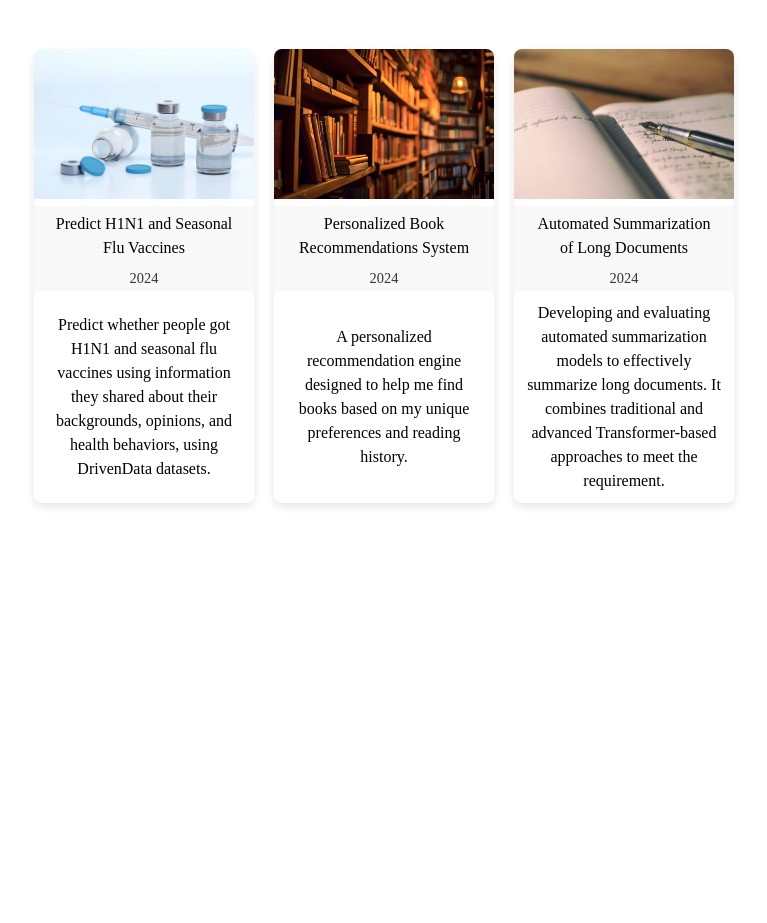
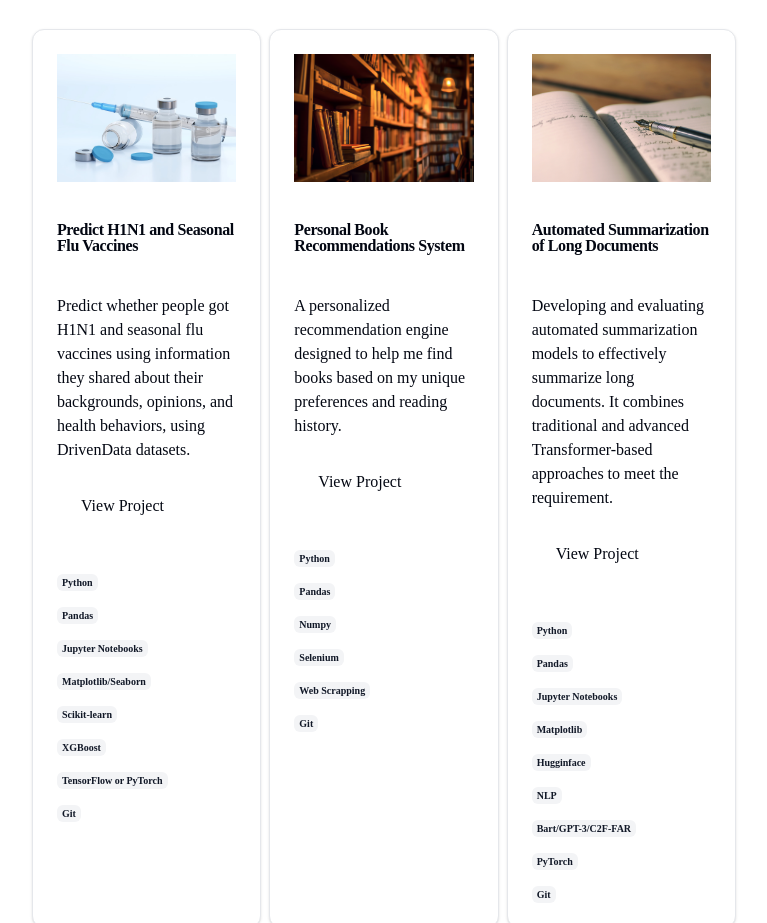
Before and after one commit to koadegno/koadegno.github.io, a plain HTML site: page projects.html in a window 1280 px wide. Shown: the part 235-1158 px from the top of the page, without its empty margins (256-1023 px from the left). Before the commit the page ends 822 px from the top, so only its background shows below. Drawn offline with Linux system fonts and the light colour scheme.

Commit message:
project page with cards project [not finished]

```diff
--- a/assets/script.js
+++ b/assets/script.js
@@ -6,16 +6,58 @@ function loadProjects() {
             const projectsSection = document.getElementById('projects-section');
             data.forEach(project => {
                 const card = document.createElement('div');
-                card.className = 'project-card';
+				card.classList.add("rounded-xl", "border", "bg-card", "text-card-foreground", "shadow", "flex", "flex-col");
+				// card.className = 'project-card';
 
-                card.innerHTML = `
-                    <a href="${project.link}">
-                        <img src="${project.image}" alt="${project.title}">
-                        <h3>${project.title}</h3>
-					</a>
-					<div class="year">${project.year || 'N/A'}</div>
-					<p alt="No Description"> ${project.description}</p>
-                `;
+				const card_img = document.createElement("div");
+				card_img.classList.add("flex", "flex-col", "space-y-1.5", "p-6");
+				card_img.innerHTML = `<img class="h-32 max-w-full object-cover object-top" src="${project.image}" width="500" height="300" alt="${project.title} style="color:transparent"">`;
+
+				card.appendChild(card_img);
+
+				const card_text = document.createElement("div");
+				card_text.classList.add("p-6", "pt-0", "flex", "flex-col", "gap-2")
+
+				card_text.innerHTML = `<h3 class="font-semibold leading-none tracking-tight">
+				${project.title}
+				</h3>
+				<div class"max-w-full text-pretty font-sans text-xs text-muted-foreground dark:prose-invert flex">
+					<p>${project.description}</p>
+				</div>
+
+				<div class="mt-2 flex-col p-6 pt-0 flex ">
+					<a href="${project.link}">View Project</a>
+
+				</div>
+				`;
+// make the View Project  link be at the same position in each cards
+				card.appendChild(card_text);
+
+				const card_tools = document.createElement('div');
+				card_tools.classList.add("p-6","pt-0", "flex", "h-full", "flex-col", "items-start", "justify-between", "gap-4");
+				const card_container_tools = document.createElement("div");
+
+				card_container_tools.classList.add("mt-2", "flex", "flex-wrap", "gap-1", )
+
+				project.tools.forEach(tool => {
+					tools_html = document.createElement('div');
+					tools_html.classList.add("inline-flex", "items-center", "rounded-md", "border", "font-semibold", "transition-colors", "focus:outline-none", "focus:ring-2", "focus:ring-ring", "focus:ring-offset-2", "border-transparent", "bg-secondary", "text-secondary-foreground", "hover:bg-secondary/80", "px-1", "py-0", "text-[10px]",);
+					tools_html.innerText = tool;
+					card_tools.appendChild(tools_html);
+
+				});
+				card_container_tools.appendChild(card_tools);
+
+				card.appendChild(card_container_tools);
+
+                // card.innerHTML = `
+                //     <a href="${project.link}">
+                //         <img src="${project.image}" alt="${project.title}">
+                //         <h3>${project.title}</h3>
+				// 	</a>
+				// 	<div class="year">${project.year || 'N/A'}</div>
+				// 	<p alt="No Description"> ${project.description}</p>
+                // `;
 
 				// card.innerHTML = `
                 //     <img src="${project.image}" alt="${project.title}">
--- a/projects.html
+++ b/projects.html
@@ -25,12 +25,12 @@
 	</header>
 
     <main class="grow">
-		<article class="mt-8 flex flex-col gap-8 pb-16 md:items-center">
+		<article class="mt-8 flex flex-col gap-8 pb-16"> <!-- md:items-center -->
 			<div class="title ">
 				<h1>My Projects</h1>
 			</div>
 
-			<section class="projects flex flex-wrap" id="projects-section">
+			<section class="grid grid-cols-3 gap-2 sm:grid-cols-3" id="projects-section">
 
 			</section>
 		</article>
--- a/projects/projects.json
+++ b/projects/projects.json
@@ -1,27 +1,52 @@
-
 [
 	{
 		"title": "Predict H1N1 and Seasonal Flu Vaccines",
 		"image": "assets/images/project3.jpeg",
 		"link": "projects/project3.html",
 		"description": "Predict whether people got H1N1 and seasonal flu vaccines using information they shared about their backgrounds, opinions, and health behaviors, using DrivenData datasets.",
-		"year": 2024
+		"year": 2024,
+		"tools": [
+			"Python",
+			"Pandas",
+			"Jupyter Notebooks",
+			"Matplotlib/Seaborn",
+			"Scikit-learn",
+			"XGBoost",
+			"TensorFlow or PyTorch",
+			"Git"
+		]
 	},
 	{
-		"title": "Personalized Book Recommendations System",
+		"title": "Personal Book Recommendations System",
 		"image": "assets/images/project1.jpeg",
 		"link": "projects/project1.html",
 		"description": "A personalized recommendation engine designed to help me find books based on my unique preferences and reading history.",
-		"year": 2024
+		"year": 2024,
+		"tools": [
+			"Python",
+			"Pandas",
+			"Numpy",
+			"Selenium",
+			"Web Scrapping",
+			"Git"
+		]
 	},
 	{
 		"title": "Automated Summarization of Long Documents",
 		"image": "assets/images/project2.jpeg",
 		"link": "projects/project2.html",
 		"description": "Developing and evaluating automated summarization models to effectively summarize long documents. It combines traditional and advanced Transformer-based approaches to meet the requirement.",
-		"year": 2024
+		"year": 2024,
+		"tools": [
+			"Python",
+			"Pandas",
+			"Jupyter Notebooks",
+			"Matplotlib",
+			"Hugginface",
+			"NLP",
+			"Bart/GPT-3/C2F-FAR",
+			"PyTorch",
+			"Git"
+		]
 	}
-
-
-
 ]
```
Also changed, not shown: assets/css/styles copy.css.
